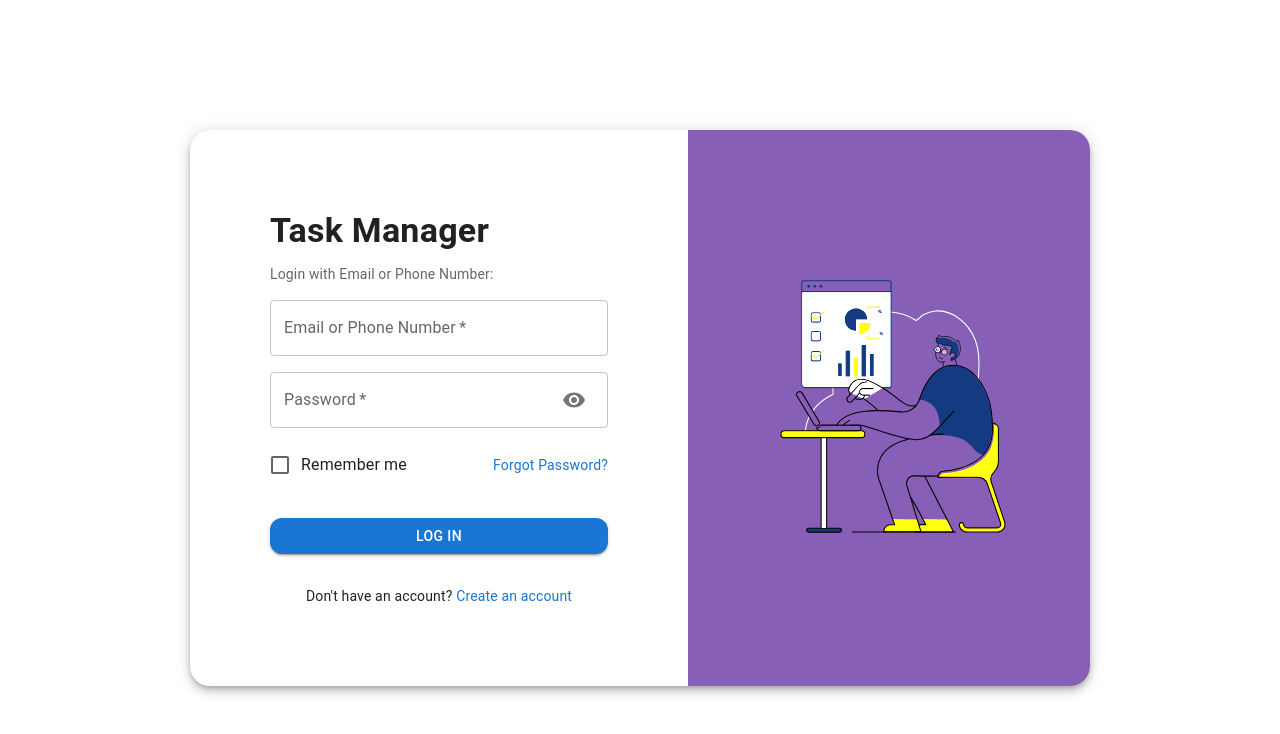
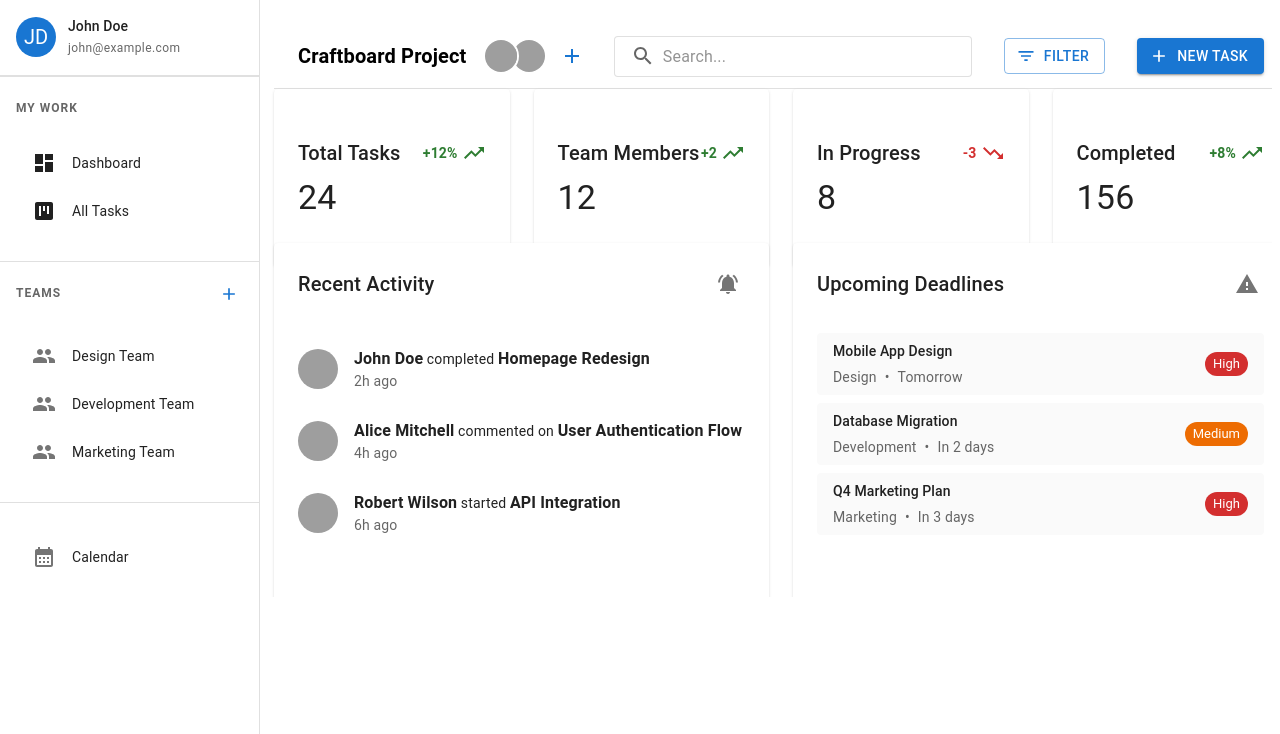
Before and after one commit to shreyasingh1354/Kanban-task-manager, a React (Create React App) app in the folder frontend/: page /dashboard in a window 1280 px wide. Before the commit this address led to /. Shown: the top 734 px of the page. Built offline with nearby package versions, Linux system fonts and the light colour scheme; grey boxes are pictures that could not be loaded.

Commit message:
added navigation on sidebar

```diff
--- a/frontend/src/App.js
+++ b/frontend/src/App.js
@@ -3,7 +3,7 @@ import Login from './pages/login';
 import Register from './pages/Register';
 import Dashboard from './pages/dashboard';
 import Board from './pages/board';
-import PrivateRoute from './components/privateroute';
+
 
 function App() {
   return (
@@ -11,8 +11,8 @@ function App() {
       <Routes>
         <Route path="/" element={<Login />} />
         <Route path="/register" element={<Register />} />
-        <Route path="/dashboard" element={<PrivateRoute><Dashboard /></PrivateRoute>} />
-        <Route path="/board" element={<PrivateRoute><Board /></PrivateRoute>} />
+        <Route path="/dashboard" element={<Dashboard />}/>
+        <Route path="/board" element={<Board />}/>
       </Routes>
     </BrowserRouter>
   );
--- a/frontend/src/components/privateroute.js
+++ /dev/null
@@ -1,35 +0,0 @@
-import React from 'react';
-import { Navigate, useLocation } from 'react-router-dom';
-
-const PrivateRoute = ({ children }) => {
-  const location = useLocation();
-  const token = localStorage.getItem('token');
-  const user = JSON.parse(localStorage.getItem('user') || '{}');
-
-  // Check if user is not authenticated
-  if (!token || !user) {
-    // Redirect to login page with the return url
-    return <Navigate to="/" state={{ from: location }} replace />;
-  }
-
-  // Check if token is expired
-  try {
-    const tokenData = JSON.parse(atob(token.split('.')[1]));
-    if (tokenData.exp * 1000 < Date.now()) {
-      // Token is expired, clear storage and redirect to login
-      localStorage.removeItem('token');
-      localStorage.removeItem('user');
-      return <Navigate to="/" state={{ from: location }} replace />;
-    }
-  } catch (error) {
-    // If token is invalid, redirect to login
-    localStorage.removeItem('token');
-    localStorage.removeItem('user');
-    return <Navigate to="/" state={{ from: location }} replace />;
-  }
-
-  // If authenticated and token is valid, render the protected component
-  return children;
-};
-
-export default PrivateRoute;
--- a/frontend/src/components/sidebar.js
+++ b/frontend/src/components/sidebar.js
@@ -1,4 +1,5 @@
 import React from 'react';
+import { useNavigate } from 'react-router-dom';
 import {
   Box,
   Drawer,
@@ -25,6 +26,16 @@ import {
 const drawerWidth = 260;
 
 const Sidebar = ({ onViewChange, currentView }) => {
+  const navigate = useNavigate();
+  const currentPath = currentView || '';  // Provide default value
+
+  const handleNavigation = (path) => {
+    if (onViewChange) {
+      onViewChange(path);
+    }
+    navigate(`/${path}`);
+  };
+
   const teams = [
     { id: 1, name: 'Design Team' },
     { id: 2, name: 'Development Team' },
@@ -59,34 +70,6 @@ const Sidebar = ({ onViewChange, currentView }) => {
         </Box>
       </Box>
 
-      {/* Main Menu */}
-      <Box sx={{ p: 2 }}>
-        <Typography variant="overline" color="text.secondary" sx={{ fontWeight: 600 }}>
-          MAIN MENU
-        </Typography>
-        <List sx={{ mt: 1 }}>
-          {[
-            { icon: <Search />, text: 'Search' },
-            { icon: <Notifications />, text: 'Notifications' },
-            { icon: <CalendarMonth />, text: 'Calendar' },
-            { icon: <Settings />, text: 'Settings' },
-          ].map((item, index) => (
-            <ListItem
-              key={index}
-              button
-              sx={{
-                borderRadius: 1,
-                mb: 0.5,
-                '&:hover': { bgcolor: 'action.hover' }
-              }}
-            >
-              <ListItemIcon sx={{ minWidth: 40 }}>{item.icon}</ListItemIcon>
-              <ListItemText primary={item.text} primaryTypographyProps={{ variant: 'body2' }} />
-            </ListItem>
-          ))}
-        </List>
-      </Box>
-
       <Divider />
 
       {/* My Work */}
@@ -97,8 +80,8 @@ const Sidebar = ({ onViewChange, currentView }) => {
         <List sx={{ mt: 1 }}>
           <ListItem
             button
-            selected={currentView === 'dashboard'}
-            onClick={() => onViewChange('dashboard')}
+            selected={currentPath === 'dashboard'}
+            onClick={() => handleNavigation('dashboard')}
             sx={{
               borderRadius: 1,
               mb: 0.5,
@@ -116,8 +99,8 @@ const Sidebar = ({ onViewChange, currentView }) => {
           </ListItem>
           <ListItem
             button
-            selected={currentView === 'board'}
-            onClick={() => onViewChange('board')}
+            selected={currentPath === 'board'}
+            onClick={() => handleNavigation('board')}
             sx={{
               borderRadius: 1,
               mb: 0.5,
@@ -171,6 +154,26 @@ const Sidebar = ({ onViewChange, currentView }) => {
           ))}
         </List>
       </Box>
+
+      {/* Calendar */}
+      <Divider />
+      <Box sx={{ p: 2, mb: 2 }}>
+        <List sx={{ mt: 1 }}>
+          <ListItem
+            button
+            sx={{
+              borderRadius: 1,
+              mb: 0.5,
+              '&:hover': { bgcolor: 'action.hover' }
+            }}
+          >
+            <ListItemIcon sx={{ minWidth: 40 }}>
+              <CalendarMonth />
+            </ListItemIcon>
+            <ListItemText primary="Calendar" primaryTypographyProps={{ variant: 'body2' }} />
+          </ListItem>
+        </List>
+      </Box>
     </Drawer>
   );
 };
```
